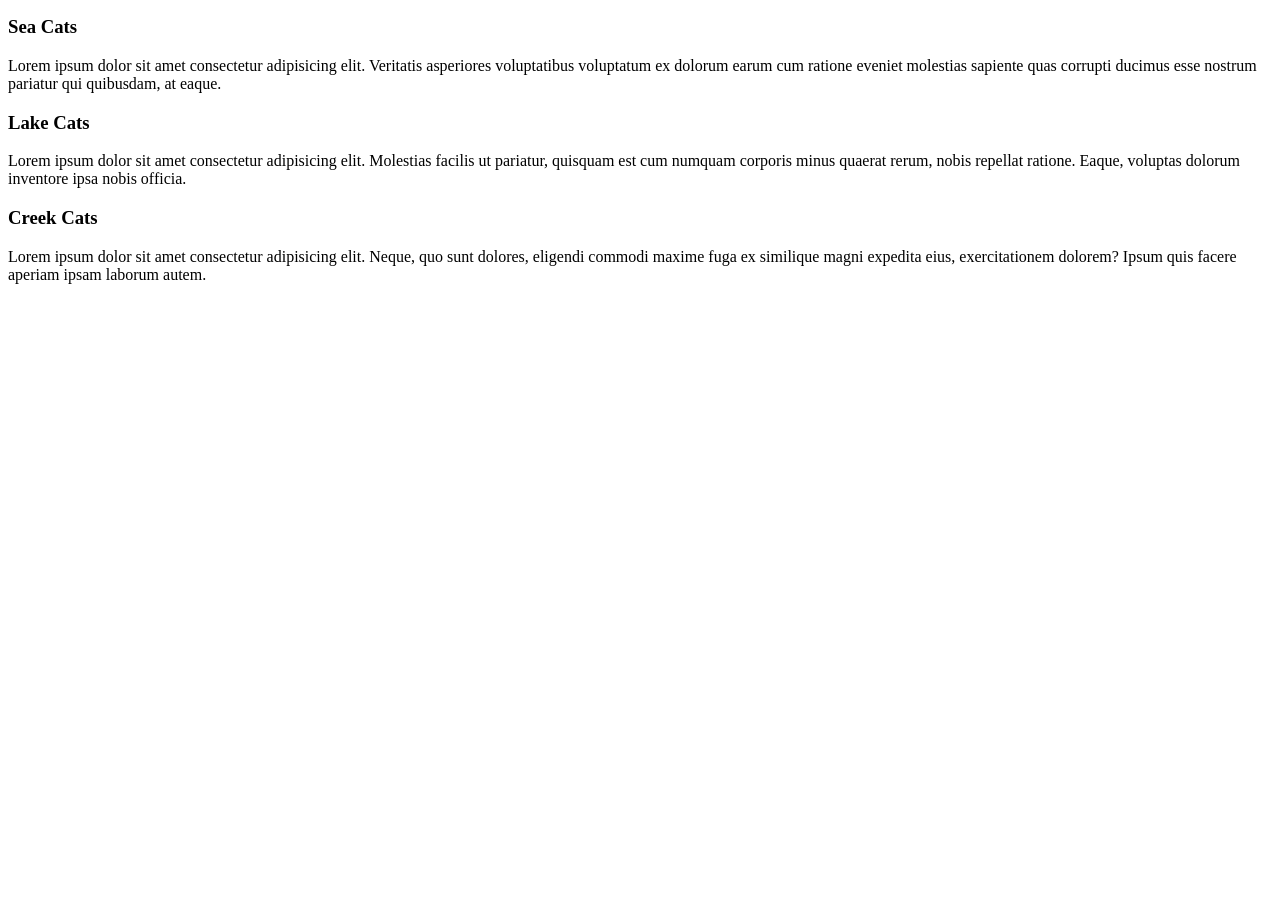
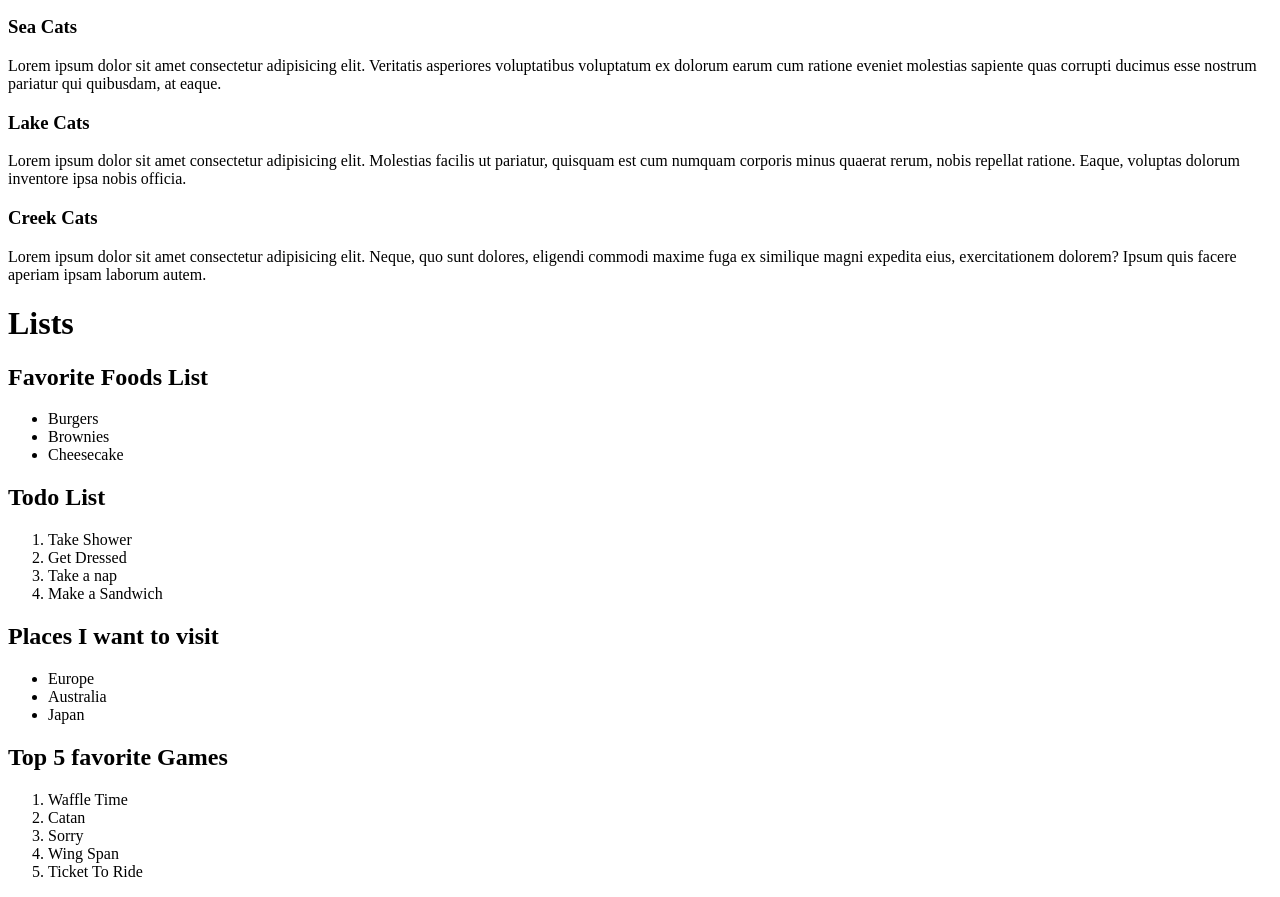
Before and after one commit to KruseKeegan/The-Odin-Project, a plain HTML site: page html_boilerplate/first_website/index.html in a window 1280 px wide. Shown: the part 842-1739 px from the top of the page. Before the commit the page ends 1142 px from the top, so only its background shows below. Drawn offline with Linux system fonts and the light colour scheme.

Commit message:
Added Lists to Website

```diff
--- a/html_boilerplate/first_website/index.html
+++ b/html_boilerplate/first_website/index.html
@@ -86,5 +86,44 @@
         <p>
             Lorem ipsum dolor sit amet consectetur adipisicing elit. Neque, quo sunt dolores, eligendi commodi maxime fuga ex similique magni expedita eius, exercitationem dolorem? Ipsum quis facere aperiam ipsam laborum autem.
         </p>
+
+        <h1>
+            Lists
+        </h1>
+        <h2>
+            Favorite Foods List
+        </h2>
+        <ul>
+            <li>Burgers</li>
+            <li>Brownies</li>
+            <li>Cheesecake</li>
+        </ul>
+        <h2>
+            Todo List
+        </h2>
+        <ol>
+            <li>Take Shower</li>
+            <li>Get Dressed</li>
+            <li>Take a nap</li>
+            <li>Make a Sandwich</li>
+        </ol>
+        <h2>
+            Places I want to visit
+        </h2>
+        <ul>
+            <li>Europe</li>
+            <li>Australia</li>
+            <li>Japan</li>
+        </ul>
+        <h2>
+            Top 5 favorite Games
+        </h2>
+        <ol>
+            <li>Waffle Time</li>
+            <li>Catan</li>
+            <li>Sorry</li>
+            <li>Wing Span</li>
+            <li>Ticket To Ride</li>
+        </ol>
     </body>
 </html>
```
